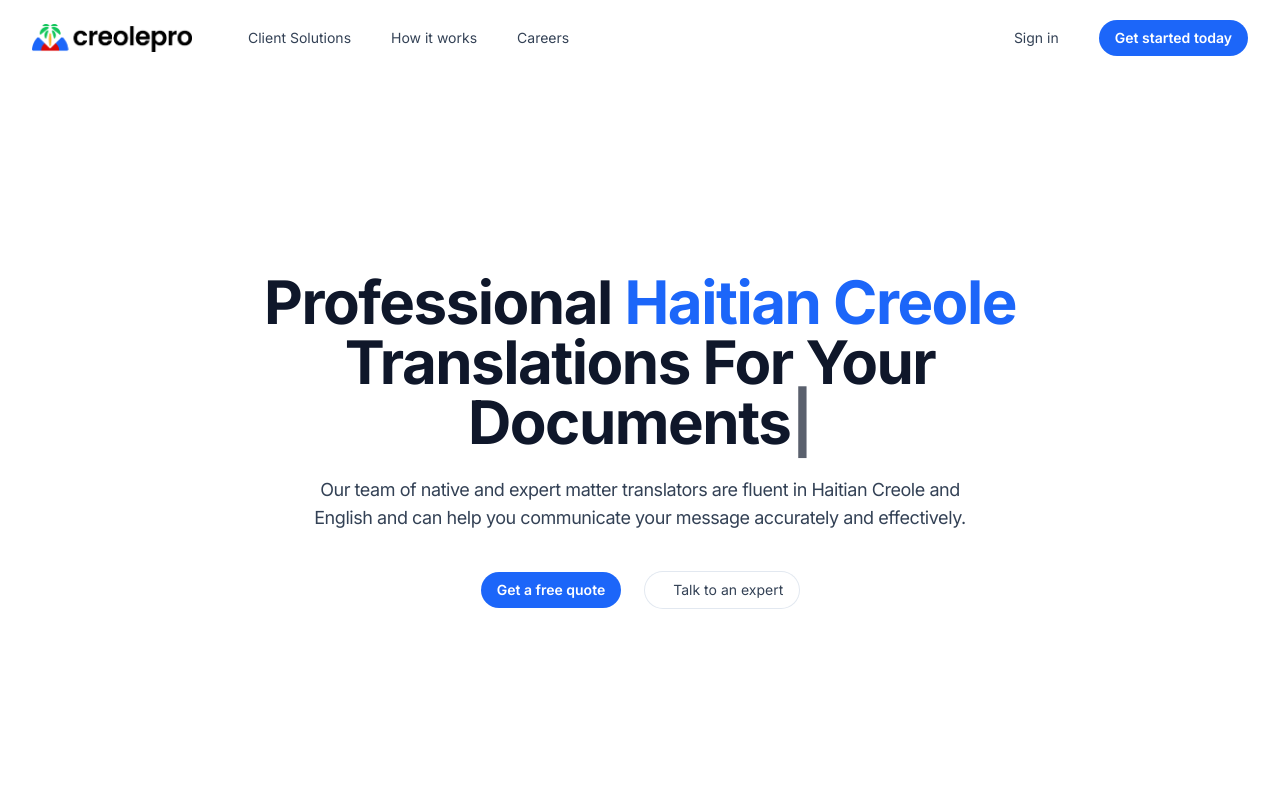
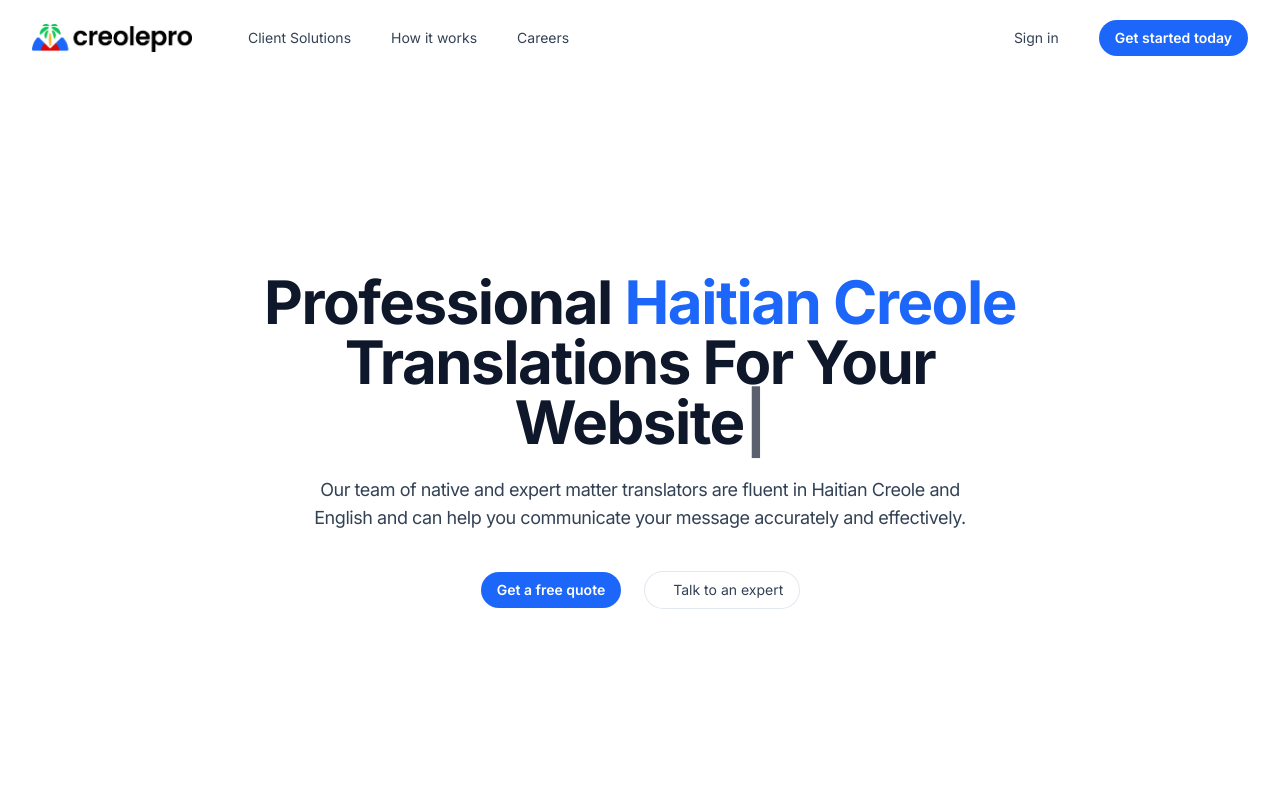
Before and after one commit to creolepro/creolepro, a Next.js app: page / in a window 1280 px wide. Shown: the top 800 px of the page. Built offline with nearby package versions, Linux system fonts and the light colour scheme.

Commit message:
fix vertical movement, add medical docs to typewriter array

```diff
--- a/src/components/Hero.tsx
+++ b/src/components/Hero.tsx
@@ -7,7 +7,7 @@
 export function Hero() {
   return (
     <Container className="pb-20 pt-48 my-20 text-center">
-      <h1 className="mx-auto max-w-4xl font-display text-4xl font-bold tracking-tight text-slate-900 sm:text-6xl">
+      <h1 className="mx-auto max-w-4xl font-display text-4xl font-bold tracking-tight text-slate-900 sm:text-6xl min-h-[180px]">
         Professional{" "}
         <span className="relative whitespace-nowrap">
           <span className="relative text-haiti-blue">Haitian Creole</span>
@@ -17,10 +17,10 @@
           options={{
             strings: [
               "Business",
-              "Documents",
               "Website",
               "Marketing Materials",
               "Technical Documents",
+              "Medical Documents",
             ],
             autoStart: true,
             loop: true,
```
